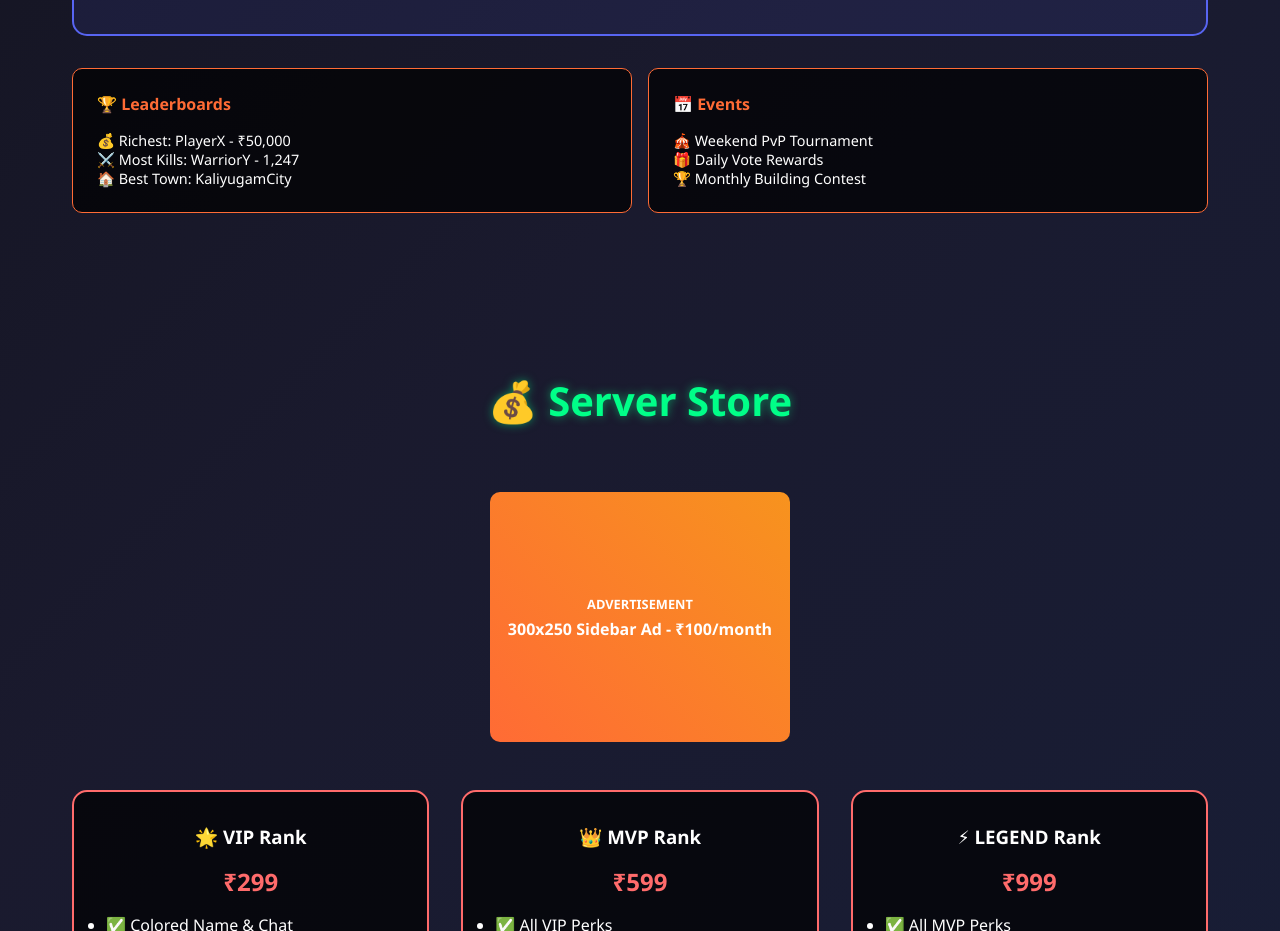
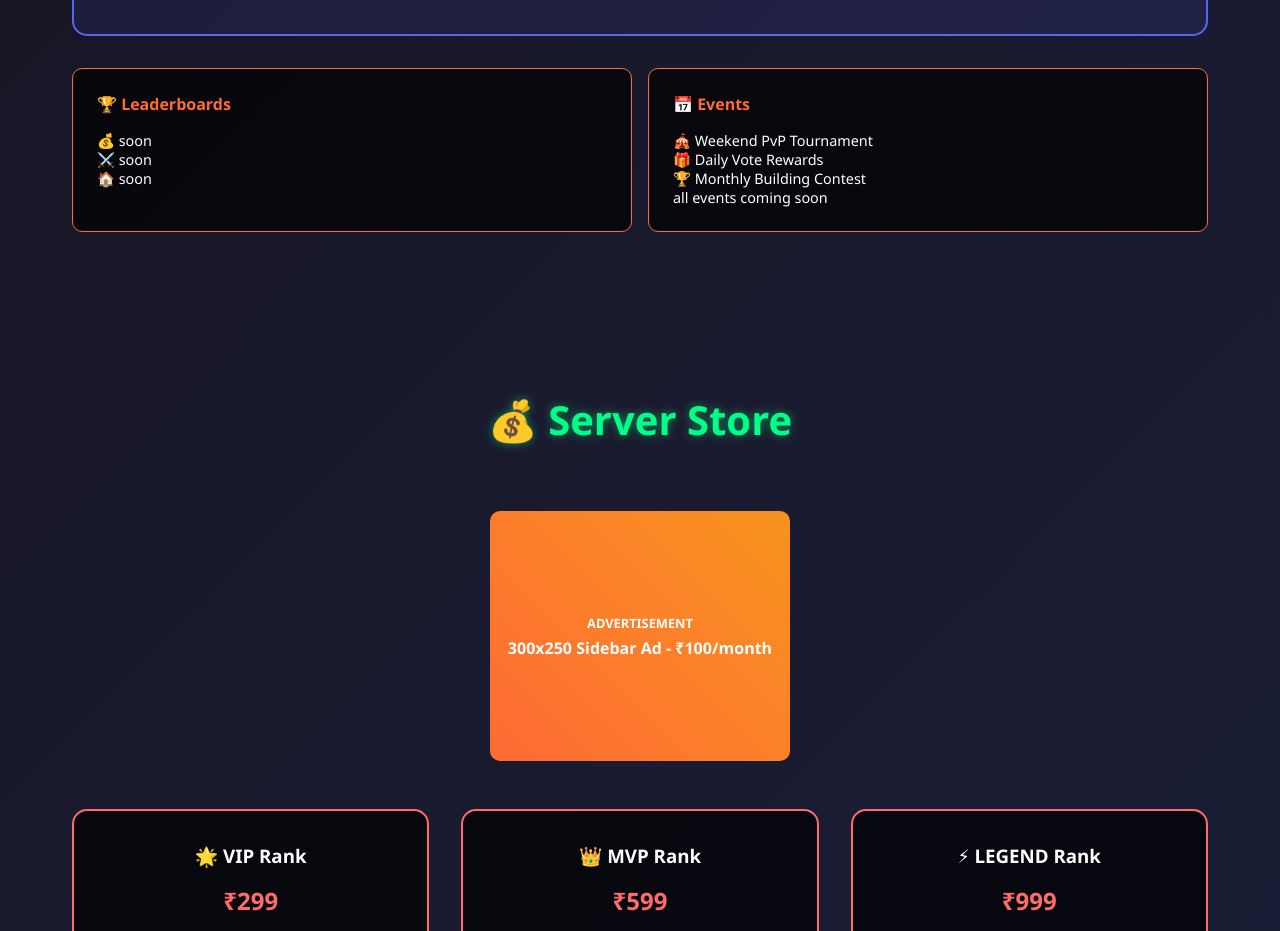
Before and after one commit to phychodude/KMC, a plain HTML site: page index.html in a window 1280 px wide. Shown: the part 2447-3378 px from the top of the page. Drawn offline with Linux system fonts and the light colour scheme.

Commit message:
Update index.html

```diff
--- a/index.html
+++ b/index.html
@@ -629,9 +629,9 @@
             <div style="background: rgba(0, 0, 0, 0.7); padding: 1.5rem; border-radius: 10px; border: 1px solid #ff6b35;">
                 <h4 style="color: #ff6b35; margin-bottom: 1rem;">🏆 Leaderboards</h4>
                 <div style="font-size: 0.9rem;">
-                    <div>💰 Richest: PlayerX - ₹50,000</div>
-                    <div>⚔️ Most Kills: WarriorY - 1,247</div>
-                    <div>🏠 Best Town: KaliyugamCity</div>
+                    <div>💰 soon</div>
+                    <div>⚔️ soon</div>
+                    <div>🏠 soon</div>
                 </div>
             </div>
             <div style="background: rgba(0, 0, 0, 0.7); padding: 1.5rem; border-radius: 10px; border: 1px solid #ff6b35;">
@@ -640,6 +640,7 @@
                     <div>🎪 Weekend PvP Tournament</div>
                     <div>🎁 Daily Vote Rewards</div>
                     <div>🏆 Monthly Building Contest</div>
+                    <div> all events coming soon</div>
                 </div>
             </div>
         </div>
```
